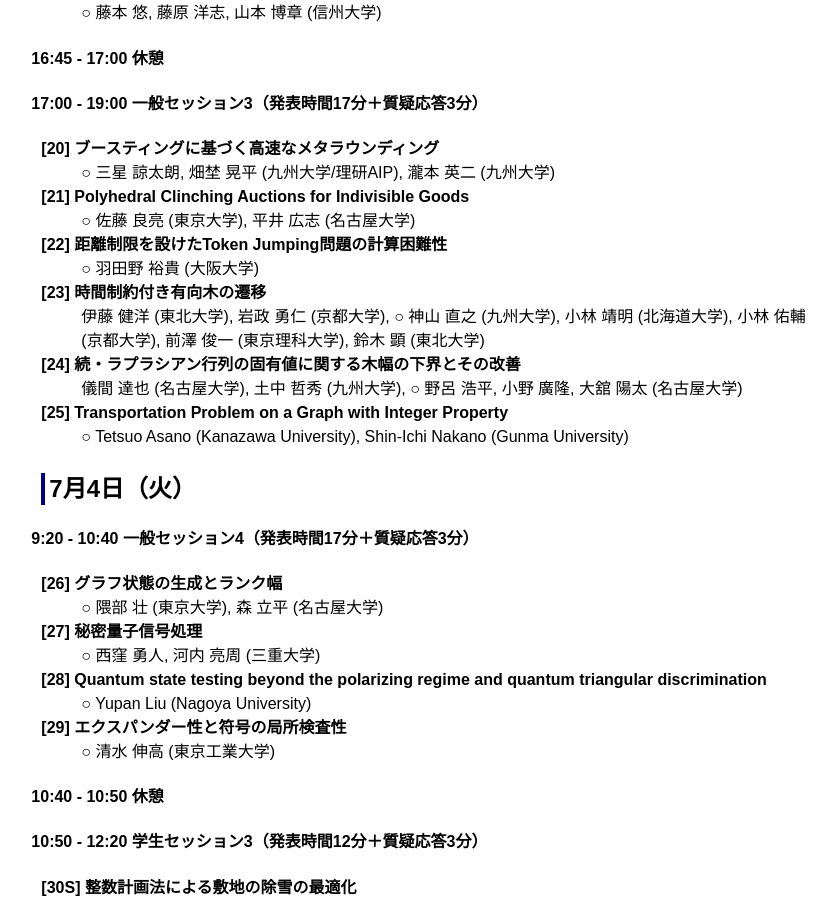
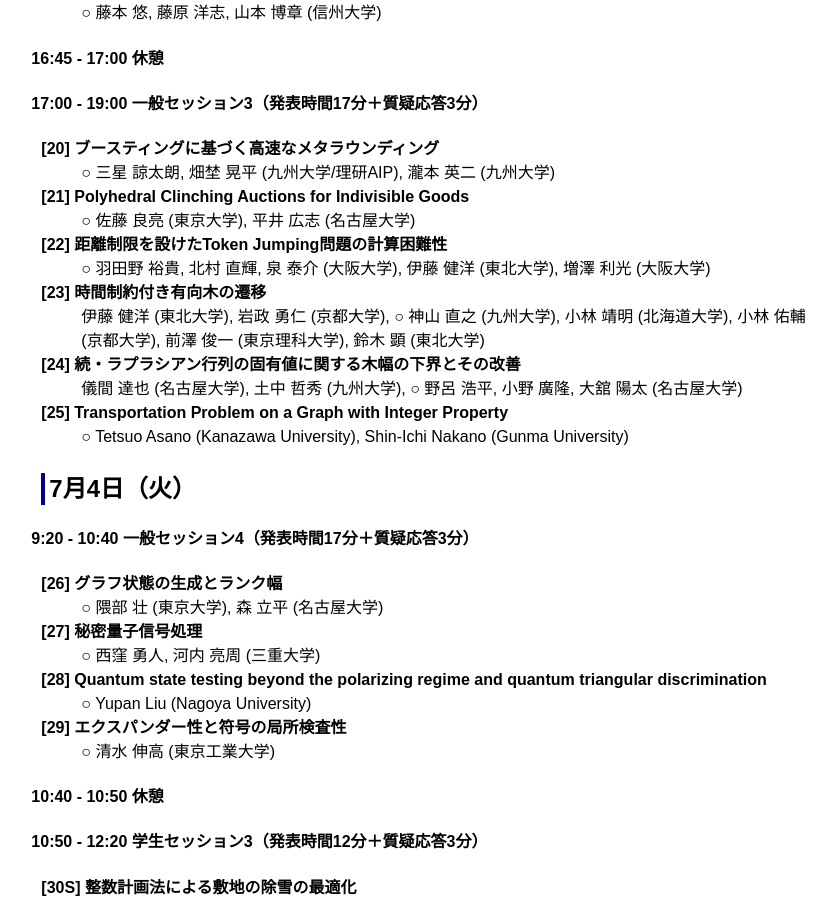
Before and after one commit to ytamura12/la-symposium_test.github.io, a Jekyll site: the page built from 2023/summer_program.md, in a window 1280 px wide and 900 px high, scrolled down 1689 px. Shown: the whole window, without its empty margins (317-1153 px from the left). Built offline with Jekyll 4.4.1, drawn with Linux system fonts in a browser that asks for light colours.

Commit message:
Update summer_program.md

```diff
--- a/2023/summer_program.md
+++ b/2023/summer_program.md
@@ -93,7 +93,7 @@ title: LA Symposium 2023, 夏のLAプログラム
 : ○ 佐藤 良亮 (東京大学), 平井 広志 (名古屋大学)
 
 [22] 距離制限を設けたToken Jumping問題の計算困難性
-: ○ 羽田野 裕貴 (大阪大学)
+: ○ 羽田野 裕貴, 北村 直輝, 泉 泰介 (大阪大学), 伊藤 健洋 (東北大学), 増澤 利光 (大阪大学)
 
 [23] 時間制約付き有向木の遷移
 : 伊藤 健洋 (東北大学), 岩政 勇仁 (京都大学), ○ 神山 直之 (九州大学), 小林 靖明 (北海道大学), 小林 佑輔 (京都大学), 前澤 俊一 (東京理科大学), 鈴木 顕 (東北大学)
```
